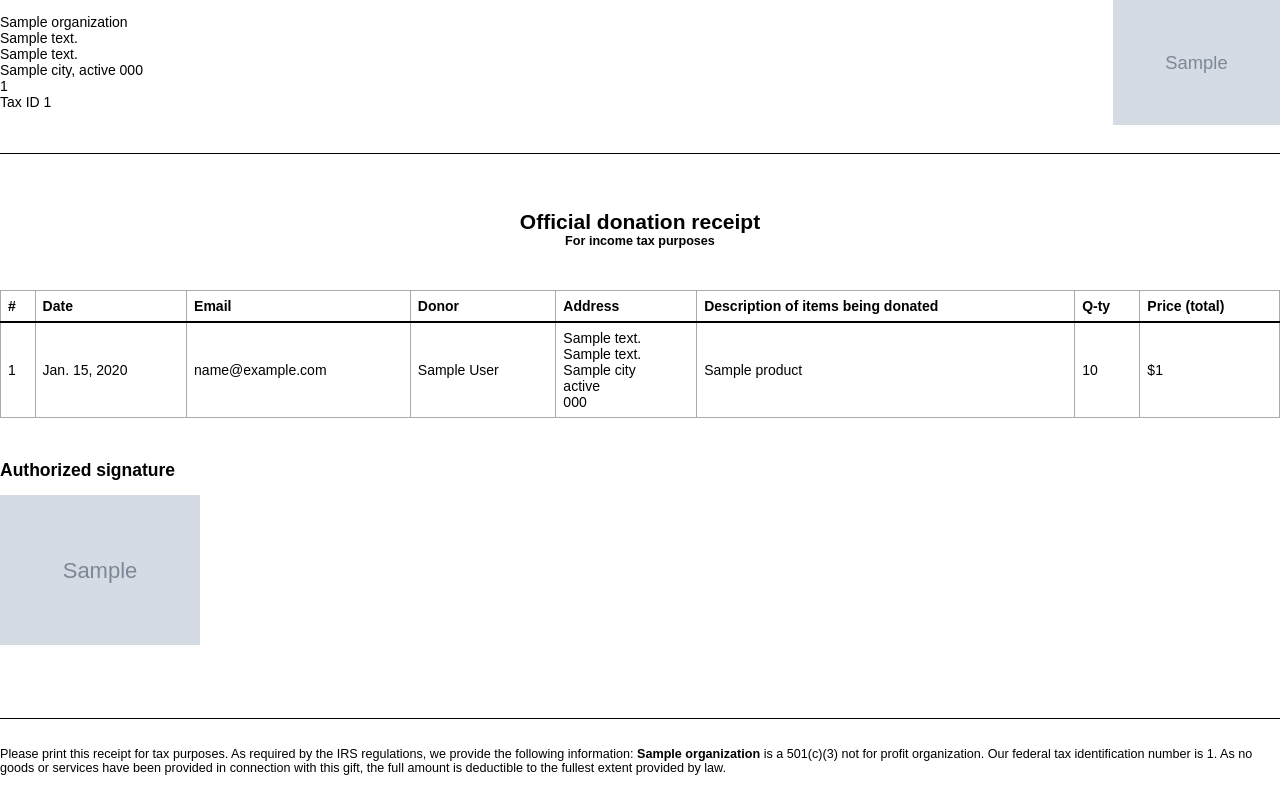
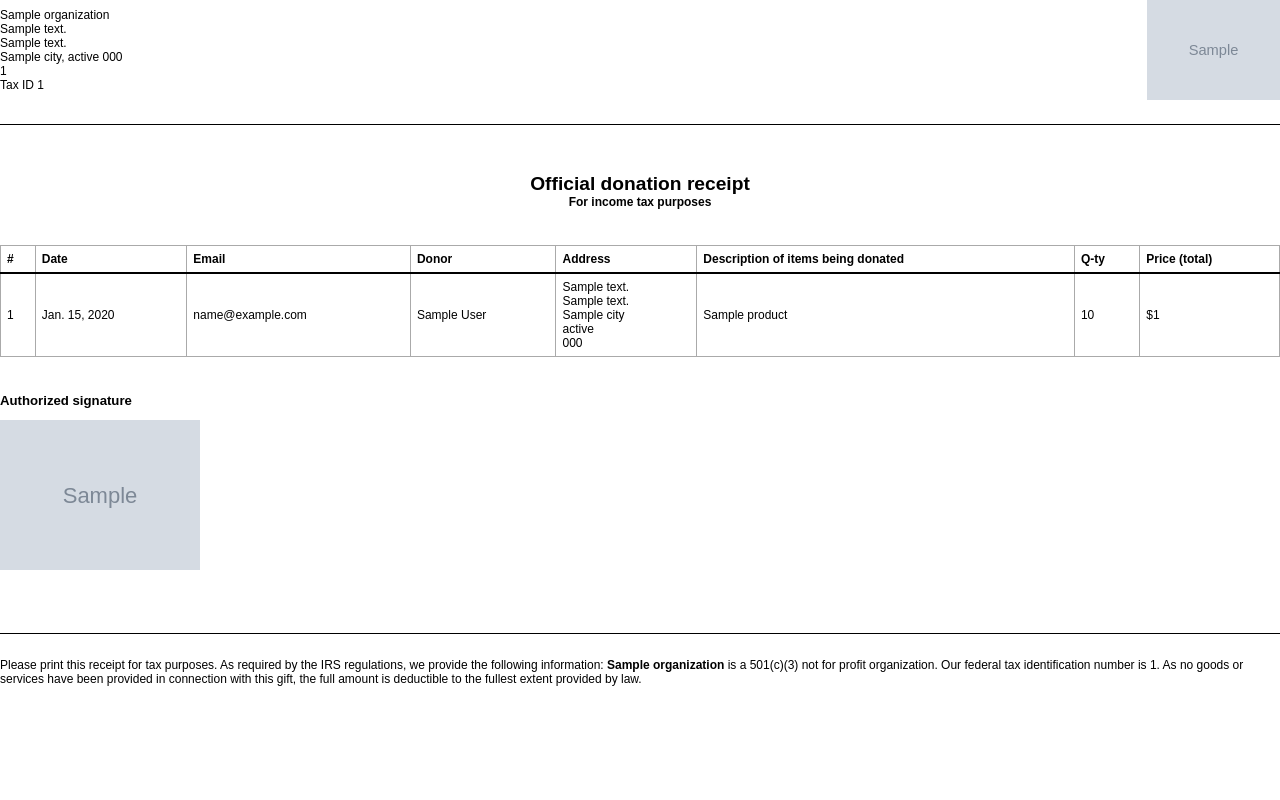
Before and after one commit to ShortageGlobal/shortage-global-backend, a Django app: template shortage/apps/packages/templates/tax_return_report.html in a window 1280 px wide. Run offline with Django 4.2, Linux system fonts and the light colour scheme; the template is opened without the code that fills it: most values are stand-ins (such as "Sample title", 1, 10 or a date in 2020); grey boxes marked "Sample" are stand-in pictures.

Commit message:
Adjust styles

```diff
--- a/shortage/apps/packages/templates/tax_return_report.html
+++ b/shortage/apps/packages/templates/tax_return_report.html
@@ -13,7 +13,7 @@
         margin: 0;
         padding: 0;
         font-family: Arial, Helvetica, sans-serif;
-        font-size: 14px;
+        font-size: 12px;
       }
 
       .center {
@@ -38,15 +38,30 @@
         margin-left: 5rem;
       }
 
+      .logo {
+        display: flex;
+        flex-direction: row;
+        justify-content: flex-end;
+        align-items: center
+        text-align: right;
+      }
+
+      .logo-img {
+        width: 200px;
+        height: 100px;
+        background-repeat: no-repeat;
+        background-position: right center;
+        background-size: contain;
+      }
+
       .title {
         font-weight: 700;
-        font-size: 1.5rem;
+        font-size: 1.6rem;
         text-align: center;
       }
 
       .subtitle {
         font-weight: 700;
-        font-size: 0.9rem;
         text-align: center;
       }
 
@@ -69,15 +84,8 @@
       }
 
       .signature-title {
-        font-size: 1.25rem;
+        font-size: 1.1rem;
         font-weight: 700;
-      }
-
-      .logo-img {
-        max-width: 250px;
-        max-height: 125px;
-        object-fit: contain;
-        object-position: right center;
       }
 
       .signature-img {
@@ -89,14 +97,13 @@
       }
 
       .representative-name {
-        font-size: 1.1rem;
+        font-size: 1.2rem;
       }
 
       .disclaimer {
         margin-top: 4rem;
         padding-top: 2rem;
         border-top: 1px solid black;
-        font-size: 0.9rem;
       }
     </style>
   </head>
@@ -119,18 +126,17 @@
         </div>
       </div>
 
-      <div class="logo center">
-        <img
+      <div class="logo">
+        <div
           class="logo-img"
-          alt=""
-          src="{{organization.medium_logo_photo.url}}"
-        />
+          style="background-image: url({{organization.medium_logo_photo.url}})"
+        ></div>
       </div>
     </div>
 
     <!-- TITLE -->
     <div class="center">
-      <div class="title">
+      <div>
         <div class="title">Official donation receipt</div>
         <div class="subtitle">For income tax purposes</div>
       </div>
```
